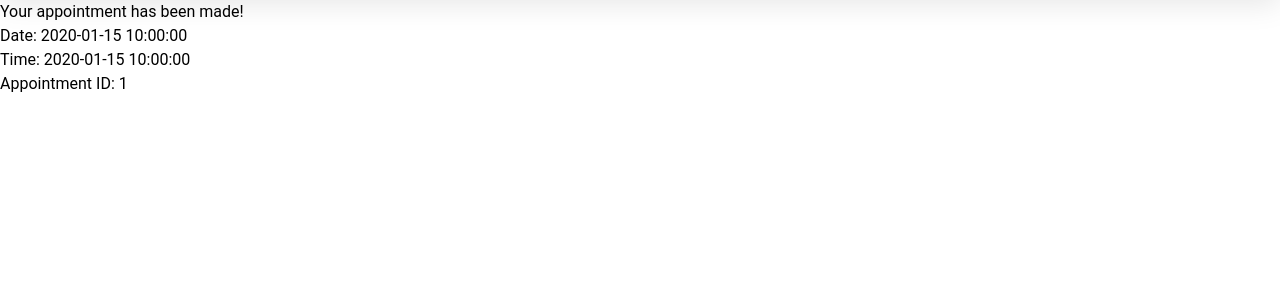
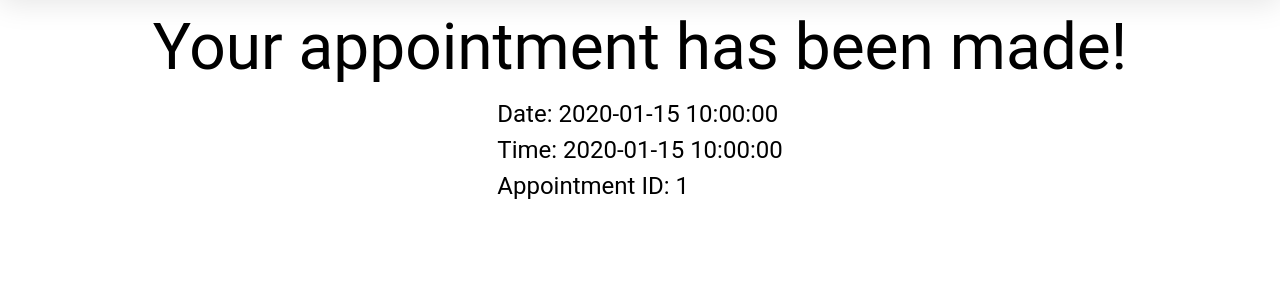
Before and after one commit to josue-237/AppointMED, a Flask app: template templates/event.html in a window 1280 px wide. Shown: the part 80-380 px from the top of the page. Run offline with Flask 2, Linux system fonts and the light colour scheme; the template is opened without the code that fills it: most values are stand-ins (such as "Sample title", 1, 10 or a date in 2020); some libraries are stand-ins or nearby versions.

Commit message:
added tags for event page

```diff
--- a/static/css/style.css
+++ b/static/css/style.css
@@ -135,6 +135,17 @@ input:focus, textarea:focus, select:focus{
     padding: 5px 10px;
 
 }
+
+.event-header {
+    display: flex;
+    justify-content: center;
+    font-size: 4em;
+}
+.event-content {
+    display: flex;
+    justify-content: center;
+    font-size: 1.5em;
+}
 .doc-image{
     float: left;
     margin: 0px 15px 0px 0px;
```
